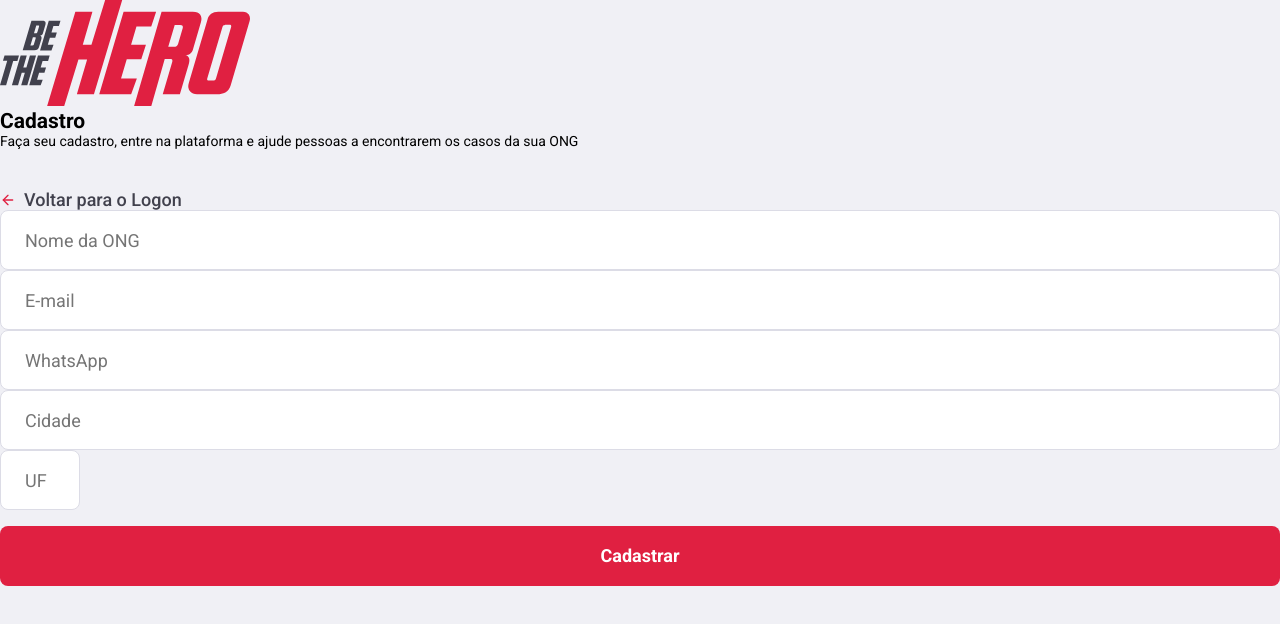
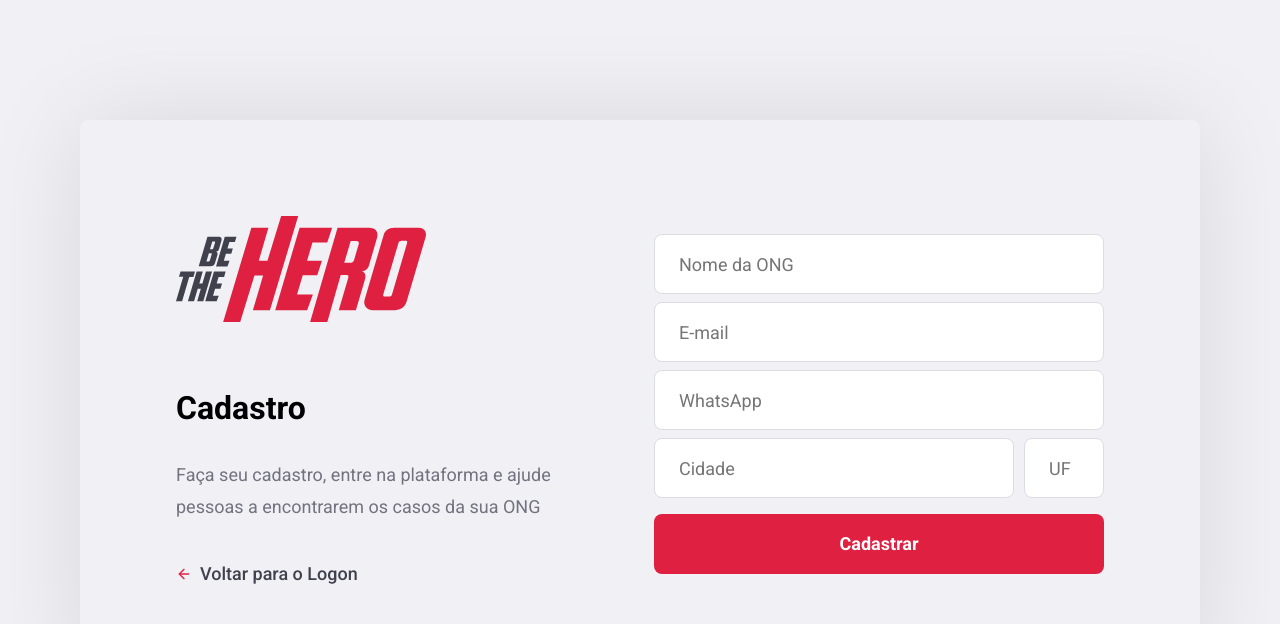
Before and after one commit to anderson-pids/app-be-the-hero, a React (Create React App) app in the folder frontend/web/: page /register in a window 1280 px wide. Shown: the top 624 px of the page. Built offline with nearby package versions, Linux system fonts and the light colour scheme.

Commit message:
feat(web): cria profile da organizacao

```diff
--- a/frontend/web/src/pages/Logon/styles.css
+++ b/frontend/web/src/pages/Logon/styles.css
@@ -10,7 +10,7 @@
 
     display: flex;
     align-items: center;
-    justify-content: center;
+    justify-content: space-between;
 }
 
 .logon-container section.form {
--- a/frontend/web/src/pages/Register/index.js
+++ b/frontend/web/src/pages/Register/index.js
@@ -1,9 +1,9 @@
 import React from 'react';
-import './styles.css';
 import { Link } from 'react-router-dom';
 import { FiArrowLeft } from 'react-icons/fi';
 import logoImg from '../../assets/logo.svg';
 
+import './styles.css';
 
 export default function Register() {
     return (
--- a/frontend/web/src/pages/Register/styles.css
+++ b/frontend/web/src/pages/Register/styles.css
@@ -0,0 +1,57 @@
+.register-container {
+    width: 100%;
+    max-width: 1120px;
+    height: 100vh;
+    margin: 0 auto;
+
+    display: flex;
+    align-items: center;
+    justify-content: center;
+}
+
+.register-container .content {
+    width: 100%;
+    padding: 96px;
+    background: #f0f0f5;
+    box-shadow: 0 0 100px rgba(0,0,0,0.1);
+    border-radius: 8px;
+
+    display: flex;
+    justify-content: space-between;
+    align-items: center;
+}
+
+.register-container .content section {
+    width: 100%;
+    max-width: 380px;
+}
+
+.register-container .content section h1 {
+    margin: 64px 0 32px;
+    font-size: 32px;
+}
+
+.register-container .content section p {
+    font-size: 18px;
+    color: #737380;
+    line-height: 32px;
+}
+
+.register-container .content form {
+    width: 100%;
+    max-width: 450px;
+}
+
+.register-container .content form input {
+    margin-top: 8px;
+}
+
+.register-container .content form .input-group {
+    display: flex;
+}
+
+/* input + input significado aplicar esse estilo em um segundo
+input em diante (no input que tenha um input antes) */
+.register-container .content form .input-group input + input {
+    margin-left: 10px;
+}
```
Also changed, not shown: frontend/web/src/pages/Profile/index.js (added, +79 -0 lines), frontend/web/src/pages/Profile/style.css (added, +87 -0 lines).
